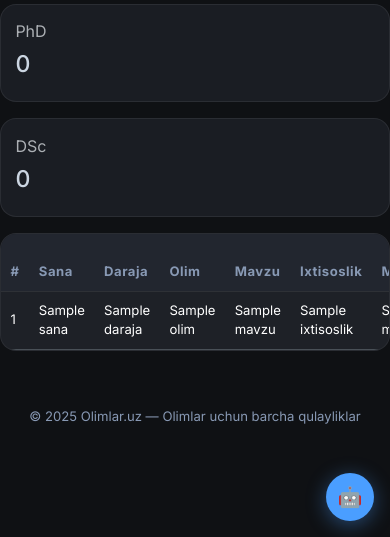
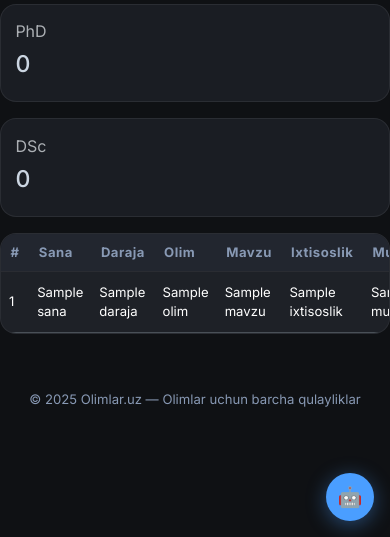
Before and after one commit to botirbekbahodirovich-gif/oak-dissertatsiya, a Flask app: a page that uses templates/base.html in a window 390 px wide. Shown: the part 307-844 px from the top of the page. Run offline with Flask 3, Linux system fonts and the light colour scheme; a user stored in the database is signed in; a database or web service that is not in the repository returns one stand-in record (values such as "Sample title"); data that the repository does not hold is empty; some libraries are stand-ins or nearby versions.

Commit message:
feat: sticky headers, mobile tables, scroll memory, UX improvements

```diff
--- a/templates/author.html
+++ b/templates/author.html
@@ -14,8 +14,8 @@
     <div class="col-12 col-md-4"><div class="content-card stat-card"><div class="text-muted mb-2">DSc</div><div class="h3">{{ stats.dsc }}</div></div></div>
   </div>
   <div class="table-panel">
-    <div class="table-scroll">
-      <table class="table table-hover align-middle mb-0">
+    <div class="table-scroll table-wrapper">
+      <table class="table table-hover align-middle mb-0 table-sticky">
         <thead><tr><th>#</th><th>Sana</th><th>Daraja</th><th>Olim</th><th>Mavzu</th><th>Ixtisoslik</th><th>Muassasa</th><th>Ilmiy rahbar</th><th>Havola</th></tr></thead>
         <tbody>
           {% for row in rows %}
--- a/templates/base.html
+++ b/templates/base.html
@@ -94,7 +94,12 @@
     .table tbody tr:hover td { background: rgba(74,158,255,0.08); }
 
     .site-header {
-      background: var(--oak-surface);
+      position: sticky;
+      top: 0;
+      z-index: 100;
+      background: rgba(26,29,35,0.92);
+      backdrop-filter: blur(12px);
+      -webkit-backdrop-filter: blur(12px);
       border-bottom: 1px solid var(--oak-border);
     }
     .header-inner {
@@ -251,8 +256,35 @@
     .result-count { color: var(--oak-muted); font-size: 0.88rem; }
     .table-scroll { overflow-x: auto; }
     .table thead th { background: var(--oak-surface-2); color: var(--oak-muted); font-size: 0.72rem; letter-spacing: 0.5px; border-color: var(--oak-border); }
-    .table tbody tr:hover td { background: rgba(250,235,140,0.05); }
+    .table tbody tr { transition: background 0.15s ease; }
+    .table tbody tr:hover td { background: rgba(74,158,255,0.05) !important; }
+    .table tbody tr td { min-height: 48px; }
     .search-highlight { background: #fff3a7; color: #1a1a1a; padding: 0 3px; border-radius: 2px; }
+    /* Sticky table headers */
+    .table-sticky thead th {
+      position: sticky;
+      top: 0;
+      z-index: 10;
+      background: var(--oak-surface-2, #22262f);
+      box-shadow: 0 2px 4px rgba(0,0,0,0.3);
+      white-space: nowrap;
+    }
+    /* Scrollable table wrapper */
+    .table-wrapper {
+      overflow-x: auto;
+      overflow-y: auto;
+      max-height: 70vh;
+      border-radius: 8px;
+    }
+    .table-wrapper .table-sticky thead th { top: 0; position: sticky; }
+    /* Skeleton rows */
+    .skeleton-row td { padding: 0.75rem 1rem; }
+    .skeleton-row .skeleton-bar { height: 14px; border-radius: 6px; }
+    /* Touch-friendly rows on mobile */
+    @media (max-width: 480px) {
+      .table tbody tr td { min-height: 48px; padding: 0.65rem 0.5rem; }
+      .col-ixtisoslik, .col-sana { display: none; }
+    }
     .badge-phd { background: rgba(52,211,153,0.16); color: #34d399; }
     .badge-dsc { background: rgba(167,139,250,0.16); color: #a78bfa; }
 
--- a/templates/specialization.html
+++ b/templates/specialization.html
@@ -14,8 +14,8 @@
     <div class="col-12 col-md-4"><div class="content-card stat-card"><div class="text-muted mb-2">DSc</div><div class="h3">{{ stats.dsc }}</div></div></div>
   </div>
   <div class="table-panel">
-    <div class="table-scroll">
-      <table class="table table-hover align-middle mb-0">
+    <div class="table-scroll table-wrapper">
+      <table class="table table-hover align-middle mb-0 table-sticky">
         <thead><tr><th>#</th><th>Sana</th><th>Daraja</th><th>Olim</th><th>Mavzu</th><th>Muassasa</th><th>Ilmiy rahbar</th><th>Havola</th></tr></thead>
         <tbody>
           {% for row in rows %}
--- a/templates/stats.html
+++ b/templates/stats.html
@@ -323,7 +323,7 @@
       <div class="chart-card">
         <div class="chart-title"><i class="bi bi-grid-3x3-gap-fill"></i>Muassasa × Daraja kesma jadvali</div>
         <div class="heatmap-wrapper">
-          <table class="heatmap-table" id="heatmap-table">
+          <table class="heatmap-table table-sticky" id="heatmap-table">
             <tbody>
               <tr><td colspan="4"><div class="skeleton-bar" style="width:100%;height:20px;"></div></td></tr>
               <tr><td colspan="4"><div class="skeleton-bar" style="width:90%;height:20px;"></div></td></tr>
--- a/templates/supervisor.html
+++ b/templates/supervisor.html
@@ -14,8 +14,8 @@
     <div class="col-12 col-md-4"><div class="content-card stat-card"><div class="text-muted mb-2">DSc</div><div class="h3">{{ stats.dsc }}</div></div></div>
   </div>
   <div class="table-panel">
-    <div class="table-scroll">
-      <table class="table table-hover align-middle mb-0">
+    <div class="table-scroll table-wrapper">
+      <table class="table table-hover align-middle mb-0 table-sticky">
         <thead><tr><th>#</th><th>Sana</th><th>Daraja</th><th>Olim</th><th>Mavzu</th><th>Ixtisoslik</th><th>Muassasa</th><th>Havola</th></tr></thead>
         <tbody>
           {% for row in rows %}
--- a/templates/university.html
+++ b/templates/university.html
@@ -14,8 +14,8 @@
     <div class="col-12 col-md-4"><div class="content-card stat-card"><div class="text-muted mb-2">DSc</div><div class="h3">{{ stats.dsc }}</div></div></div>
   </div>
   <div class="table-panel">
-    <div class="table-scroll">
-      <table class="table table-hover align-middle mb-0">
+    <div class="table-scroll table-wrapper">
+      <table class="table table-hover align-middle mb-0 table-sticky">
         <thead><tr><th>#</th><th>Sana</th><th>Daraja</th><th>Olim</th><th>Mavzu</th><th>Ixtisoslik</th><th>Ilmiy rahbar</th><th>Havola</th></tr></thead>
         <tbody>
           {% for row in rows %}
```
Also changed, not shown: templates/dashboard.html (+28 -5 lines).
